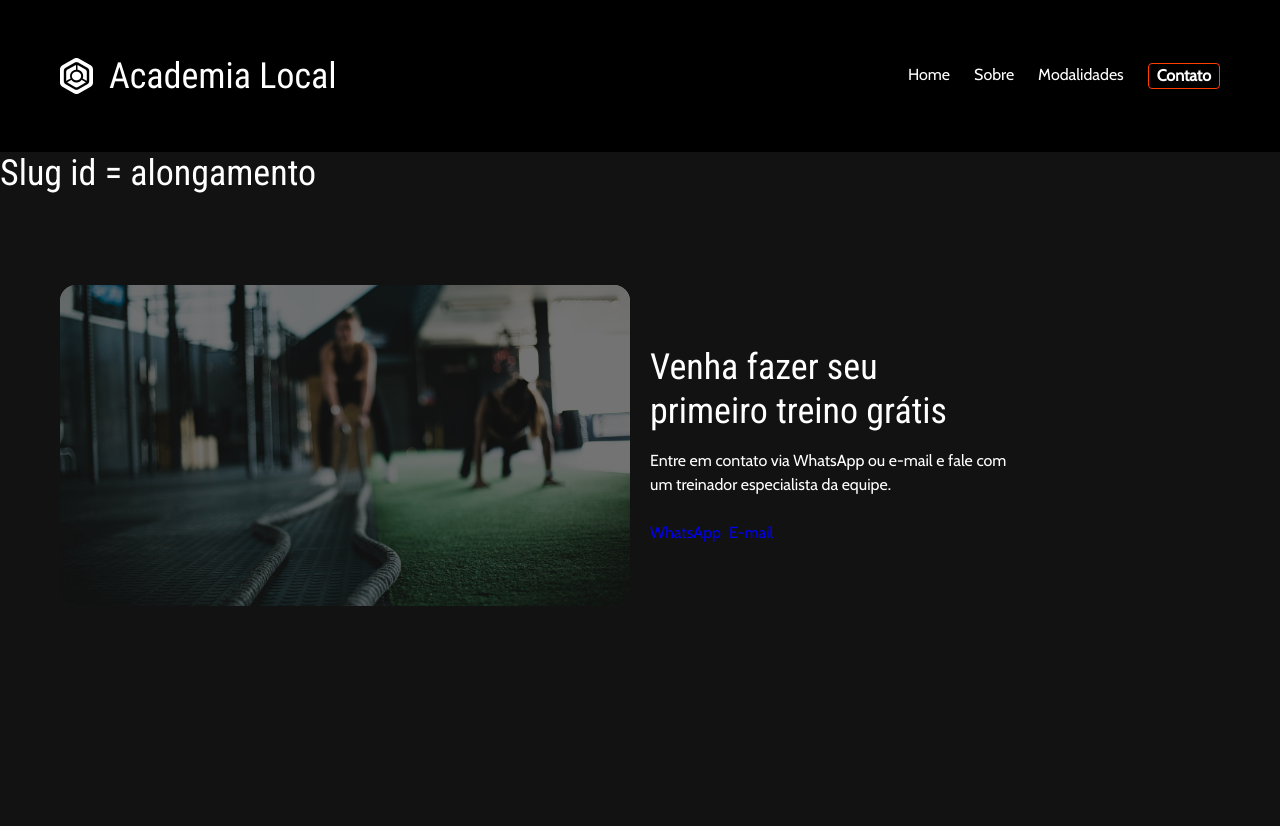
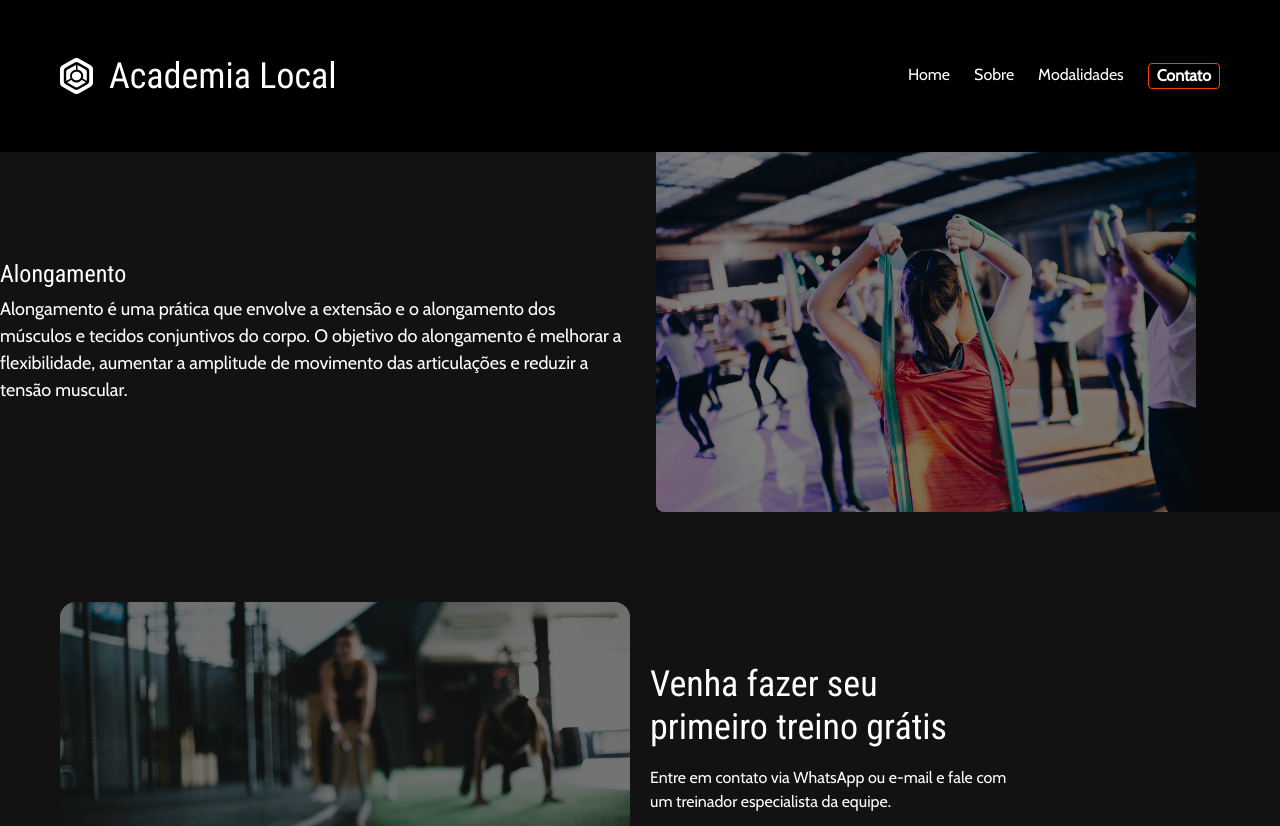
Before and after one commit to josuecintra/svelte-academia, a SvelteKit app: page /modalidades/alongamento in a window 1280 px wide. Shown: the top 826 px of the page. Built offline with nearby package versions, Linux system fonts and the light colour scheme.

Commit message:
Componente IntroSingle

```diff
--- /dev/null
+++ b/src/lib/IntroSingle.svelte
@@ -0,0 +1,53 @@
+<script>
+    export let data;
+    console.log(data);
+</script>
+
+<div class="intro__wrapoer wrapper">
+    <div class="intro__content">
+        <h2>{data.name}</h2>
+        <p>{data.content}</p>
+    </div>
+    <div class="intro__img">
+        <img src="{data.img}" alt="{data.name}" />
+    </div>
+
+</div>
+
+<style>
+    .intro__wrapoer {
+        display: grid;
+        grid-template-columns: 1fr 1fr;
+        gap: 2rem;
+        max-height: 360px;
+        align-items: center;
+    }
+
+    .intro__content {
+
+    }
+
+    .intro__img {
+        margin-right: -20px;
+        position: relative;
+    }
+
+    .intro__img::before {
+        content: "";
+        display: block;
+        position: absolute;
+        inset: 0;
+        background-color: var(--overlay);
+    }
+
+    img {
+        border-radius: 0 0 0 8px;
+        height: 360px;
+        object-fit: cover;
+    }
+
+    p {
+        font-size: calc(18 / 16 * 1rem);
+        margin-top: 8px;
+    }
+</style>
--- a/src/routes/modalidades/[slug]/+page.svelte
+++ b/src/routes/modalidades/[slug]/+page.svelte
@@ -1,6 +1,8 @@
 <script>
     import { page } from '$app/state';
     import { modalidades } from '$lib/stores';
+
+    import IntroSingle from '$lib/IntroSingle.svelte';
 
 	let modalidade = page.params.slug;
 
@@ -10,4 +12,4 @@
 
 </script>
 
-<h1>Slug id = {modalidade}</h1>
+<IntroSingle {data} />
```
